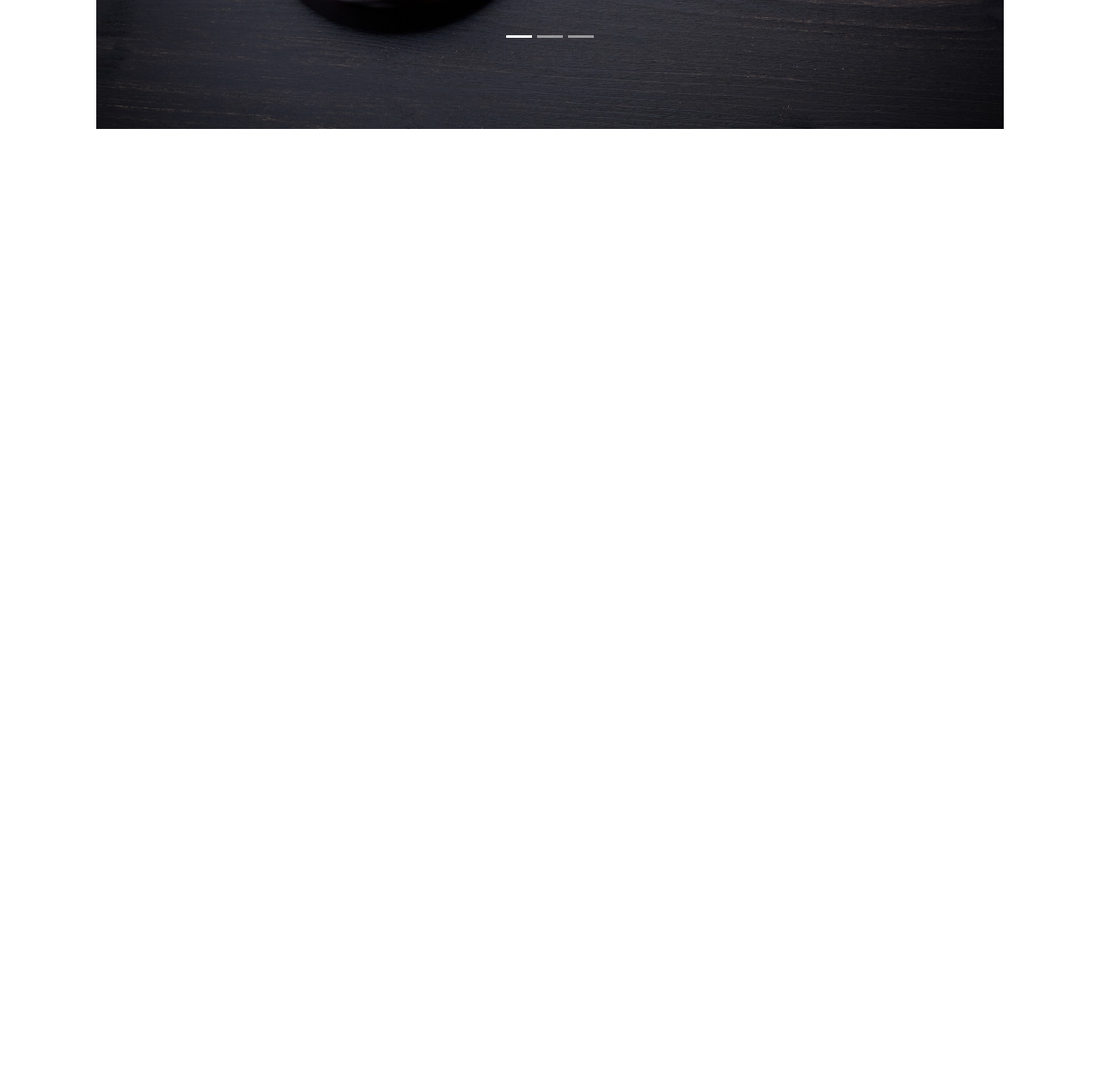
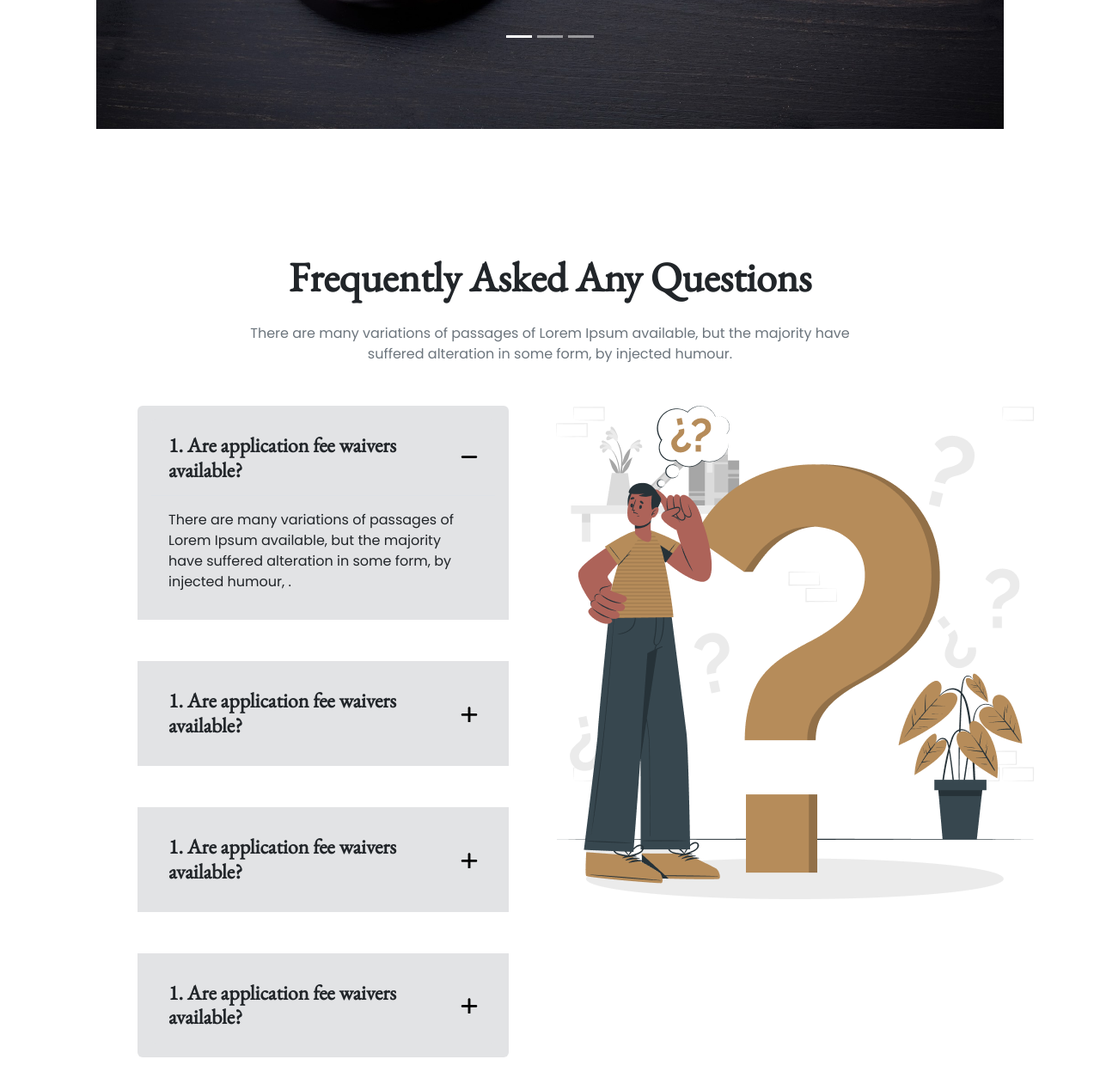
Before and after one commit to NusratJahanGeek/Legal-Solutions, a plain HTML site: page index.html in a window 1280 px wide. Shown: the part 3085-4353 px from the top of the page at 86% size. Before the commit the page ends 3331 px from the top, so only its background shows below. Drawn offline with nearby package versions, Linux system fonts and the light colour scheme.

Commit message:
Frequently Asked Questions Added

```diff
--- a/index.html
+++ b/index.html
@@ -177,6 +177,69 @@
                 </button>
               </div>
         </section>
+        <!-- Frequently Asked Questions -->
+        <section class="m-5 p-5 px-5">
+            <div class="text-center px-5">
+                <h2 class="fw-bold display-5">Frequently Asked Any Questions</h2>
+                <p class="px-5 text-secondary mt-4 mb-5">There are many variations of passages of Lorem Ipsum available, but the majority have<br>suffered alteration in some form, by injected humour.</p>
+                <div class="d-flex">
+                    <div class="accordion w-50" id="accordionExample">
+                        <div class="accordion-item mb-5 p-3 bg-secondary-subtle border border-0">
+                          <h2 class="accordion-header border border-0" id="headingOne">
+                            <button class="accordion-button bg-secondary-subtle text-dark fw-bold" type="button" data-bs-toggle="collapse" data-bs-target="#collapseOne" aria-expanded="true" aria-controls="collapseOne">
+                              1. Are application fee waivers available?
+                            </button>
+                          </h2>
+                          <div id="collapseOne" class="accordion-collapse collapse show" aria-labelledby="headingOne" data-bs-parent="#accordionExample">
+                            <div class="accordion-body text-start">
+                                There are many variations of passages of Lorem Ipsum available, but the majority have suffered alteration in some form, by injected humour, .
+                            </div>
+                          </div>
+                        </div>
+                        <div class="accordion-item mb-5 p-3 bg-secondary-subtle border border-0">
+                          <h2 class="accordion-header border border-0" id="headingTwo">
+                            <button class="accordion-button bg-secondary-subtle text-dark fw-bold collapsed" type="button" data-bs-toggle="collapse" data-bs-target="#collapseTwo" aria-expanded="false" aria-controls="collapseTwo">
+                                1. Are application fee waivers available?
+                            </button>
+                          </h2>
+                          <div id="collapseTwo" class="accordion-collapse collapse" aria-labelledby="headingTwo" data-bs-parent="#accordionExample">
+                            <div class="accordion-body text-start">
+                                There are many variations of passages of Lorem Ipsum available, but the majority have suffered alteration in some form, by injected humour, .
+                            </div>
+                          </div>
+                        </div>
+                        <div class="accordion-item mb-5 p-3 bg-secondary-subtle border border-0">
+                          <h2 class="accordion-header border border-0" id="headingThree">
+                            <button class="accordion-button bg-secondary-subtle text-dark fw-bold collapsed" type="button" data-bs-toggle="collapse" data-bs-target="#collapseThree" aria-expanded="false" aria-controls="collapseThree">
+                                1. Are application fee waivers available?
+                            </button>
+                          </h2>
+                          <div id="collapseThree" class="accordion-collapse collapse" aria-labelledby="headingThree" data-bs-parent="#accordionExample">
+                            <div class="accordion-body text-start">
+                                There are many variations of passages of Lorem Ipsum available, but the majority have suffered alteration in some form, by injected humour, .
+                            </div>
+                        </div>
+                      </div>
+                          <div class="accordion-item p-3 bg-secondary-subtle border border-0">
+                            <h2 class="accordion-header border border-0" id="headingFour">
+                              <button class="accordion-button bg-secondary-subtle text-dark fw-bold collapsed" type="button" data-bs-toggle="collapse" data-bs-target="#collapseFour" aria-expanded="false" aria-controls="collapseFour">
+                                  1. Are application fee waivers available?
+                              </button>
+                            </h2>
+                            <div id="collapseFour" class="accordion-collapse collapse" aria-labelledby="headingThree" data-bs-parent="#accordionExample">
+                              <div class="accordion-body text-start">
+                                  There are many variations of passages of Lorem Ipsum available, but the majority have suffered alteration in some form, by injected humour, .
+                                </div>
+                            </div>
+                          </div>
+                      </div>
+                    <div class="ms-5 w-50">
+                        <img src="images/faq.png" alt="">
+                    </div>
+                </div>
+            </div>
+        </section>
+
     </main>
 
     <footer>
--- a/styles/style.css
+++ b/styles/style.css
@@ -5,10 +5,27 @@
 p, a, button, input{
     font-family: 'Poppins', sans-serif !important;
 }
-h1, h2, h3, h4, h5, h6{
+h1, h2, h3, h4, h5, h6, .accordion-button{
     font-family: 'EB Garamond', serif;
 }
 .legal-banner{
     background-repeat: no-repeat;
     background-size: contain;
 }
+.accordion-button::after {
+    background-image: url(/images/plus-solid.svg);
+}
+.accordion-button:not(.collapsed)::after {
+    background-image: url(/images/minus-solid.svg);
+}
+.accordion-button:not(.collapsed) {
+    background-color: white;
+    border: 0;
+}
+.accordion-body{
+    font-family: 'Poppins', sans-serif !important;
+}
+.accordion-button{
+    font-family: 'EB Garamond', serif !important;
+    font-size: 24px;
+}
```
Also changed, not shown: images/minus-solid.svg (added), images/plus-solid.svg (added).
